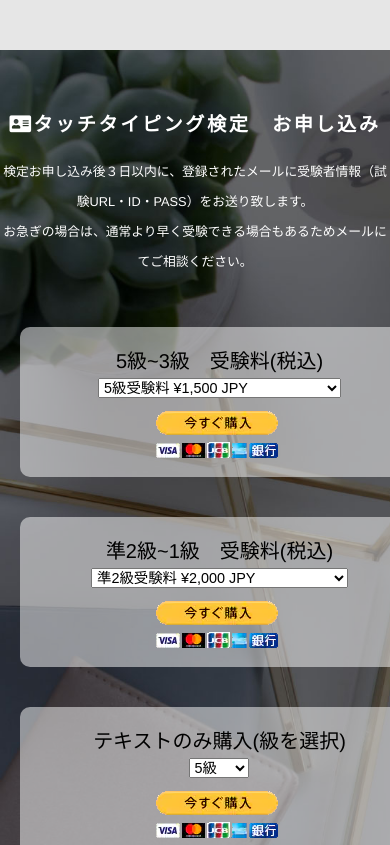
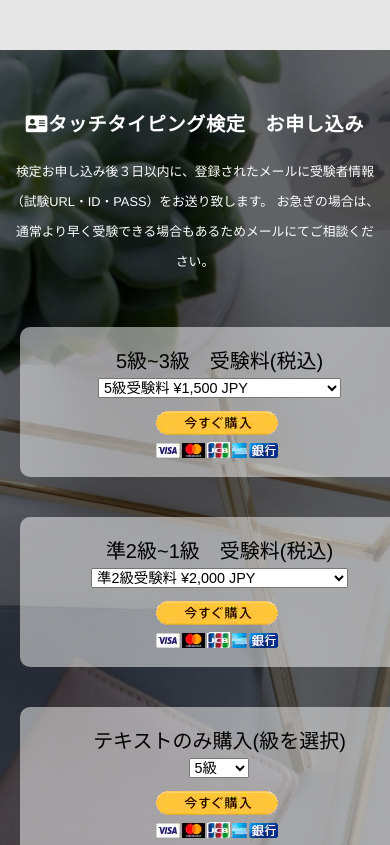
Before and after one commit to hagiwarat/touch, a plain HTML site: page index.html in a window 390 px wide. Shown: the part 9399-10244 px from the top of the page. Drawn offline with Linux system fonts and the light colour scheme.

Commit message:
divblock11,responsive670px

```diff
--- a/css/responsive.css
+++ b/css/responsive.css
@@ -221,4 +221,22 @@
   .answer {
     padding: 4%;
   }
+
+  .mosu {
+    letter-spacing: 0.03em;
+  }
+
+  .fa-address-card {
+    margin-right: -6px;
+  }
+
+  .mosu-p {
+    width: 95%;
+    margin: 0 auto;
+    margin-bottom: 50px;
+  }
+
+  .mosu-p br {
+    display: none;
+  }
 }
```
Also changed, not shown: index.html (+2 -1 lines).
